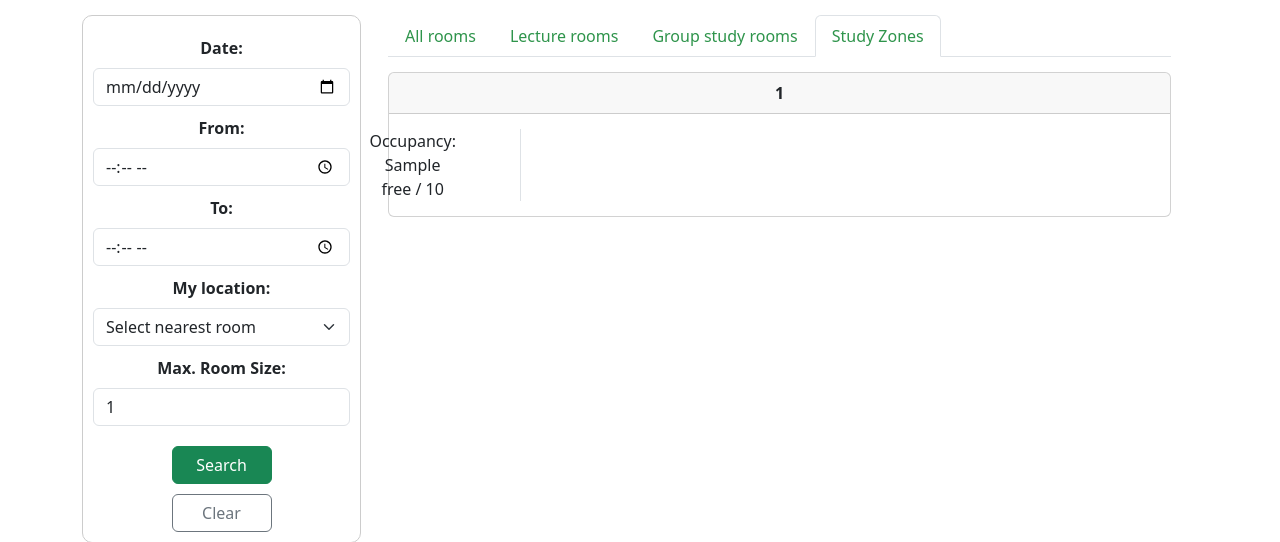
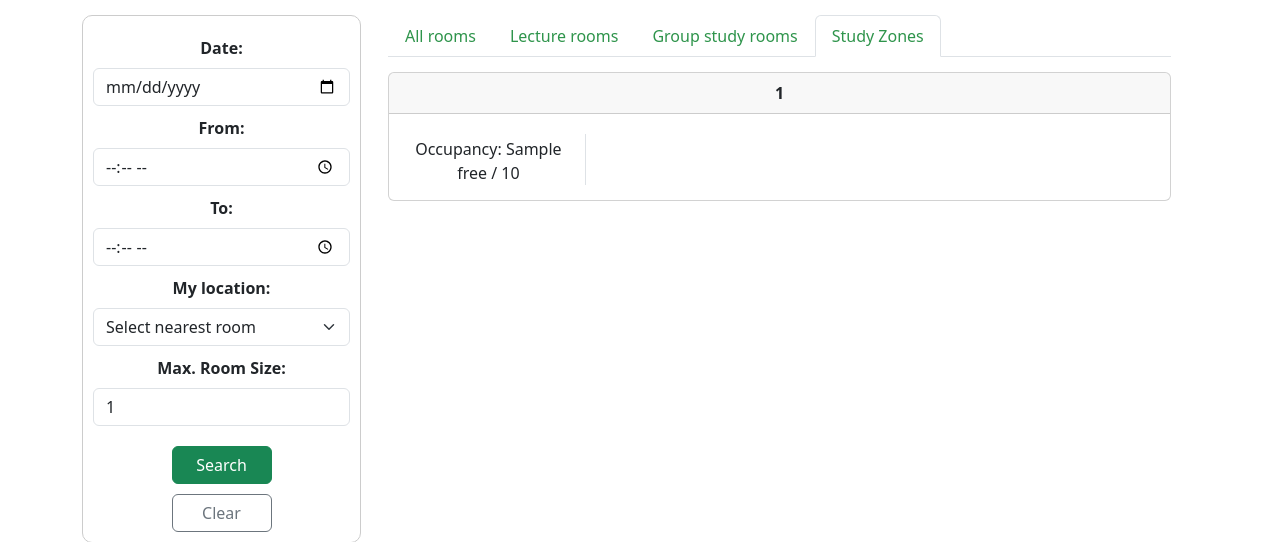
Before and after one commit to Code2703/FCS_roomfinder, a Flask app: template templates/seatfinder.html in a window 1280 px wide. Shown: the part 70-612 px from the top of the page. Run offline with Flask 3, Linux system fonts and the light colour scheme; the template is opened without the code that fills it: most values are stand-ins (such as "Sample title", 1, 10 or a date in 2020); parts of the project's set-up code (start-up, migrations or seed data) failed here and were passed over.

Commit message:
fixed seatfinder layout and design

```diff
--- a/templates/seatfinder.html
+++ b/templates/seatfinder.html
@@ -77,24 +77,24 @@
                             </div>
 
                             <!-- Card Body: Display room details and availability information -->
-                            <div class="card-body d-flex flex-column justify-content-between" style="padding: 15px;">
+                            <div class="card-body d-flex flex-column justify-content-between" style="padding: 15px; margin-top: 5px;">
                                 <div class="row">
-                                    <div class="col border-end border-gray" style="text-align: left;">
+                                    <div class="col-md-3 text-center d-flex flex-column align-items-center border-end border-gray" style="padding-top: 3px;">
                                         <!-- Column 1: Display room size, free until, and next event information -->
                                         {% if row['free'] == "-" %}
-                                            <div class="col-md-2 text-center d-flex flex-column justify-content-center align-items-center" style="font-size: 1em; height: 100%;">
+                                            <p class="card-text">
                                                 No information available.
-                                            </div>
+                                            </p>
                                         {% else %}
-                                            <div class="col-md-2 text-center d-flex flex-column justify-content-center align-items-center" style="font-size: 1em; height: 100%;">
+                                            <p class="card-text">
                                                 Occupancy: {{ row['free'] }} / {{ row['free'] + row['occupied']}}
-                                            </div>
+                                            </p>
                                         {% endif %}
                                     </div>
                                     <!-- Availability Bar -->
-                                    <div class="col-md-10" style="display: flex; align-items: center; height: 35px;">
-                                        <div style="flex-grow: {{ row['free'] }}; flex-basis: 0; height: 20px; background-color: green;"></div>
-                                        <div style="flex-grow: {{ row['occupied'] }}; flex-basis: 0; height: 20px; background-color: red;"></div>
+                                    <div class="col" style="display: flex; align-items: center; height: 35px; margin-left: 10px; margin-right: 10px;">
+                                        <div style="flex-grow: {{ row['occupied'] }}; flex-basis: 0; height: 20px; background-color: #a3291e; border-top-left-radius: 5px; border-bottom-left-radius: 5px;"></div>
+                                        <div style="flex-grow: {{ row['free'] }}; flex-basis: 0; height: 20px; background-color: #2e944b; border-top-right-radius: 5px; border-bottom-right-radius: 5px;"></div>
                                     </div>
                                     <!-- Column 2: Provide details and reserve buttons -->
                                 </div>
```
